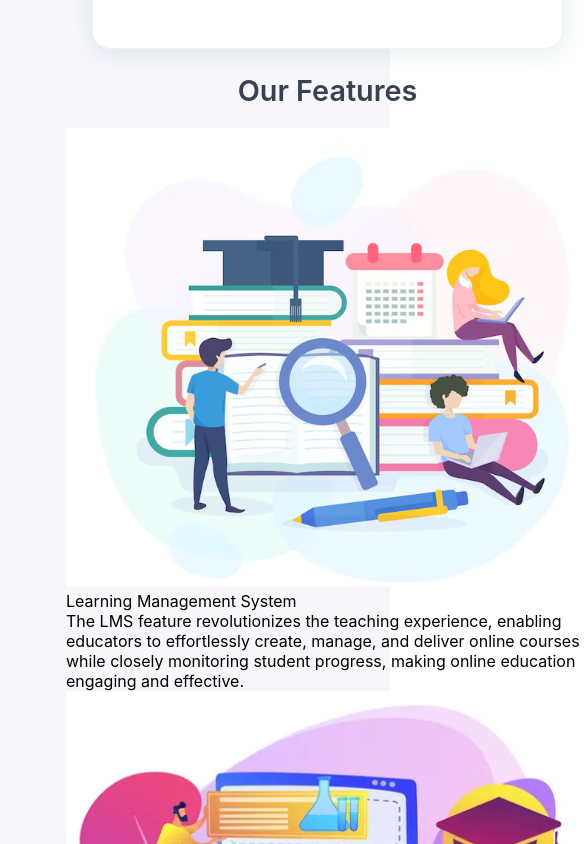
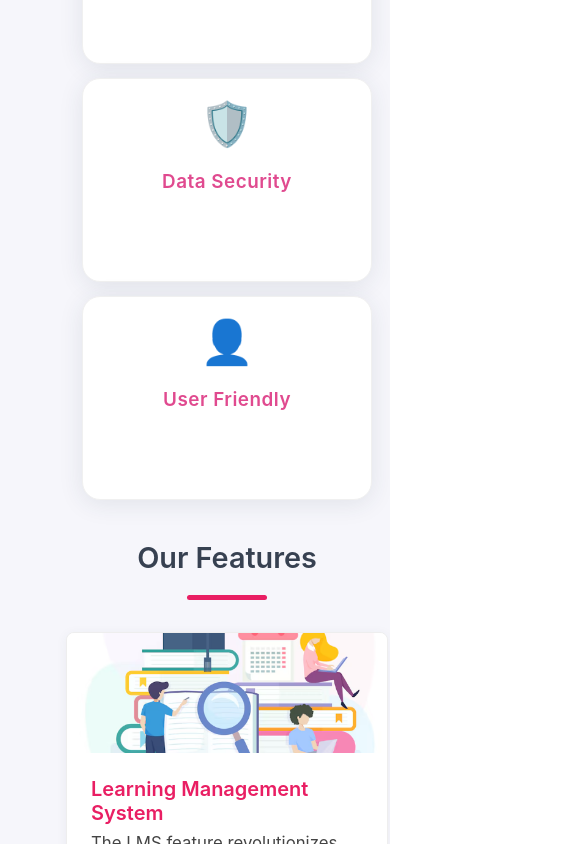
Before and after one commit to hritishabudathoki/smartshiksha, a React (Create React App) app in the folder SMARTSHIKSHA/: page /dashboard/admin in a window 390 px wide. Shown: the part 1460-2304 px from the top of the page, 585 px wide, since content can reach past the window. Built offline with nearby package versions, Linux system fonts and the light colour scheme.

Commit message:
updated styles in admin dashbaord

```diff
--- a/SMARTSHIKSHA/src/styles/AdminDashboard.css
+++ b/SMARTSHIKSHA/src/styles/AdminDashboard.css
@@ -791,94 +791,134 @@ html, body {
   z-index: 1000;
 }
 .modal-content {
+  position: relative;
+  min-width: 340px;
+  max-width: 95vw;
   background: #fff;
   border-radius: 8px;
-  box-shadow: 0 8px 32px rgba(44,62,80,0.18);
-  padding: 0 0 18px 0;
-  min-width: 380px;
-  max-width: 95vw;
-  max-height: 90vh;
-  overflow: visible;
-  position: relative;
-  margin: 0 auto;
-  animation: modalIn 0.18s cubic-bezier(.4,0,.2,1);
+  border: 1px solid #e0e3e7;
+  box-shadow: 0 8px 32px 0 rgba(44,62,80,0.18);
+  padding: 0;
+  overflow: hidden;
 }
 .modal-header {
-  padding: 16px 24px 10px 24px;
-  border-bottom: 1px solid #f0f0f0;
-  font-size: 1.1rem;
-  font-weight: 600;
-  color: #232a2f;
   display: flex;
   align-items: center;
   justify-content: space-between;
+  padding: 12px 40px 8px 18px;
+  border-bottom: 1px solid #f0f0f0;
+  background: linear-gradient(90deg, #f8f9fa 80%, #e9ecef 100%);
+  font-size: 1.18rem;
+  font-weight: 600;
+  color: #232a2f;
 }
-.modal-close {
+.modal-title {
+  font-size: 1.18rem;
+  font-weight: 600;
+  color: #232a2f;
+}
+.modal-close-btn {
+  position: absolute;
+  top: 12px;
+  right: 16px;
   background: none;
   border: none;
-  font-size: 1.3rem;
-  color: #888;
+  font-size: 1.2rem;
+  color: #0074d9;
   cursor: pointer;
-  margin-left: 12px;
-  transition: color 0.18s;
+  z-index: 10;
 }
-.modal-close:hover {
+.modal-close-btn:hover {
   color: #e74c3c;
 }
-.modal-content .crud-form {
-  padding: 18px 24px 0 24px;
+.modal-header-title {
+  font-size: 1.08rem;
+  font-weight: 600;
+  color: #222;
+  padding: 18px 24px 8px 24px;
+  border-bottom: 1px solid #f0f0f0;
+  background: #fff;
+  text-align: left;
+}
+.modal-body {
+  padding: 18px 24px 10px 24px;
   background: #fff;
 }
-.modal-content .crud-form input[type="text"],
-.modal-content .crud-form textarea {
+.modal-body label {
+  display: block;
+  font-size: 0.97rem;
+  color: #444;
+  margin-bottom: 8px;
+  font-weight: 500;
+}
+.modal-input, .modal-body select {
   width: 100%;
-  padding: 10px 14px;
+  padding: 8px 12px;
+  margin-top: 4px;
   margin-bottom: 18px;
-  border: 1.5px solid #e0e3e7;
-  border-radius: 6px;
+  border: 1.2px solid #e0e3e7;
+  border-radius: 5px;
   font-size: 15px;
   background: #fff;
   transition: border-color 0.18s;
 }
-.modal-content .crud-form input[type="text"]:focus,
-.modal-content .crud-form textarea:focus {
+.modal-input:focus {
   border-color: #17a2b8;
   outline: none;
+}
+.modal-error {
+  color: #e74c3c;
+  font-size: 0.95rem;
+  margin-bottom: 10px;
 }
 .modal-footer {
   display: flex;
   justify-content: flex-end;
-  gap: 12px;
-  padding: 0 24px 0 24px;
-  margin-top: 0;
+  gap: 10px;
+  padding: 0 24px 16px 24px;
+  border-top: 1px solid #f0f0f0;
+  background: #fff;
 }
-.modal-footer .close-btn {
-  background: #e74c3c;
-  color: #fff;
+.modal-btn {
   border: none;
-  border-radius: 20px;
-  padding: 8px 22px;
+  border-radius: 5px;
+  padding: 7px 20px;
   font-size: 15px;
   font-weight: 500;
   cursor: pointer;
   transition: background 0.18s;
 }
-.modal-footer .close-btn:hover {
+.cancel-btn {
+  background: none;
+  color: #444;
+}
+.primary-btn {
+  background: #0074d9;
+  color: #fff;
+}
+.primary-btn:hover {
+  background: #005fa3;
+}
+.close-btn {
+  background: #e74c3c;
+  color: #fff;
+}
+.close-btn:hover {
   background: #c0392b;
 }
-.modal-footer .send-btn {
+.add-btn, .send-btn {
   background: #27ae60;
   color: #fff;
-  border: none;
-  border-radius: 20px;
-  padding: 8px 22px;
-  font-size: 15px;
-  font-weight: 500;
-  cursor: pointer;
-  transition: background 0.18s;
 }
-.modal-footer .send-btn:hover {
+.add-btn:hover, .send-btn:hover {
   background: #219150;
+}
+.icon {
+  font-size: 1.1em;
+}
+@keyframes modalIn {
+  from { transform: translateY(20px) scale(0.93); opacity: 0; }
+  to { transform: translateY(0) scale(1); opacity: 1; }
 }
 
 /* Table header: black background, white bold text */
@@ -901,16 +941,9 @@ html, body {
 }
 
 .table-title {
-  background: #f5f6fa;
-  color: #000;
-  font-weight: bold;
-  font-size: 1.1rem;
-  padding: 14px 24px 12px 24px;
-  border-top-left-radius: 10px;
-  border-top-right-radius: 10px;
-  margin: 0 0 -6px 0;
-  letter-spacing: 0.5px;
-  box-shadow: none;
+  text-align: center;
+  margin: 0 0 18px 0;
+  color: #0074d9;
 }
 .crud-table-card > h2 {
   background: none;
@@ -1011,3 +1044,163 @@ html, body {
   object-fit: contain;
   margin-right: 16px;
 }
+
+.action-btn {
+  width: 38px;
+  height: 38px;
+  display: inline-flex;
+  align-items: center;
+  justify-content: center;
+  border: none;
+  border-radius: 8px;
+  margin: 0 3px;
+  font-size: 1.3rem;
+  color: #fff;
+  cursor: pointer;
+  transition: background 0.18s, transform 0.12s;
+  box-shadow: 0 1px 3px rgba(0,0,0,0.04);
+}
+.action-btn.view {
+  background: #27ae60;
+}
+.action-btn.edit {
+  background: #0097b2;
+}
+.action-btn.delete {
+  background: #e74c3c;
+}
+.action-btn:hover {
+  filter: brightness(0.95);
+  transform: scale(1.08);
+}
+
+.add-icon-btn {
+  width: 40px;
+  height: 40px;
+  display: inline-flex;
+  align-items: center;
+  justify-content: center;
+  border: none;
+  border-radius: 10px;
+  background: #27ae60;
+  color: #fff;
+  font-size: 1.5rem;
+  cursor: pointer;
+  box-shadow: 0 1px 3px rgba(0,0,0,0.06);
+  transition: background 0.18s, transform 0.12s;
+  margin: 0 3px;
+}
+.add-icon-btn:hover {
+  background: #219150;
+  transform: scale(1.10);
+}
+
+.modal-form-row {
+  display: flex;
+  align-items: center;
+  margin-bottom: 18px;
+}
+.modal-form-row label {
+  min-width: 120px;
+  margin-bottom: 0;
+  font-size: 0.97rem;
+  color: #444;
+  font-weight: 500;
+}
+.modal-form-row .modal-input,
+.modal-form-row select {
+  flex: 1;
+  margin-left: 12px;
+  margin-bottom: 0;
+}
+
+.features-section {
+  margin: 40px 0 0 0;
+  text-align: center;
+}
+.features-title {
+  font-size: 2rem;
+  font-weight: 700;
+  margin-bottom: 8px;
+}
+.features-underline {
+  width: 80px;
+  height: 5px;
+  background: #e91e63;
+  border-radius: 3px;
+  margin: 0 auto 32px auto;
+}
+.features-grid {
+  display: grid;
+  grid-template-columns: 1fr 1fr;
+  gap: 32px;
+  max-width: 1600px;
+  margin: 0 auto;
+}
+.feature-card {
+  background: #fff;
+  border: 1.5px solid #eee;
+  border-radius: 8px;
+  box-shadow: 0 2px 12px 0 rgba(44,62,80,0.06);
+  display: flex;
+  flex-direction: row;
+  align-items: stretch;
+  min-height: 220px;
+  overflow: hidden;
+  transition: box-shadow 0.18s, transform 0.18s;
+}
+.feature-card:hover {
+  box-shadow: 0 6px 24px 0 rgba(44,62,80,0.14);
+  transform: translateY(-4px) scale(1.02);
+}
+.feature-img-banner {
+  width: 180px;
+  min-width: 180px;
+  background: #f5f5f5;
+  display: flex;
+  align-items: center;
+  justify-content: center;
+  overflow: hidden;
+}
+.feature-img-banner img {
+  width: 100%;
+  height: 100%;
+  object-fit: cover;
+}
+.feature-content {
+  padding: 24px 24px 18px 24px;
+  text-align: left;
+  display: flex;
+  flex-direction: column;
+  justify-content: center;
+}
+.feature-title {
+  font-size: 1.25rem;
+  font-weight: 600;
+  color: #e91e63;
+  margin-bottom: 8px;
+}
+.feature-desc {
+  font-size: 1.05rem;
+  color: #444;
+}
+@media (max-width: 900px) {
+  .features-grid {
+    grid-template-columns: 1fr;
+  }
+  .feature-card {
+    flex-direction: column;
+    min-height: unset;
+  }
+  .feature-img-banner {
+    width: 100%;
+    min-width: unset;
+    height: 120px;
+  }
+}
+
+.crud-table-card, .table-container {
+  background: #e3f0fb;
+  border-radius: 0;
+  padding: 18px 16px;
+}
```
